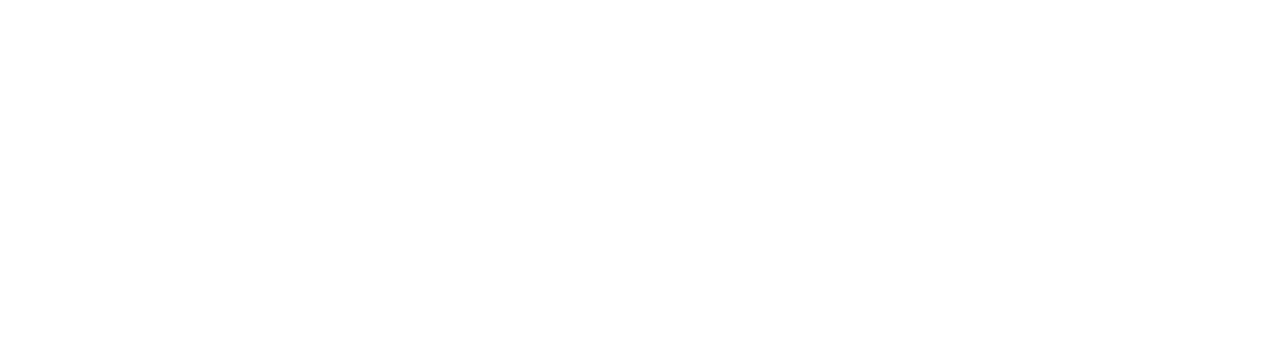
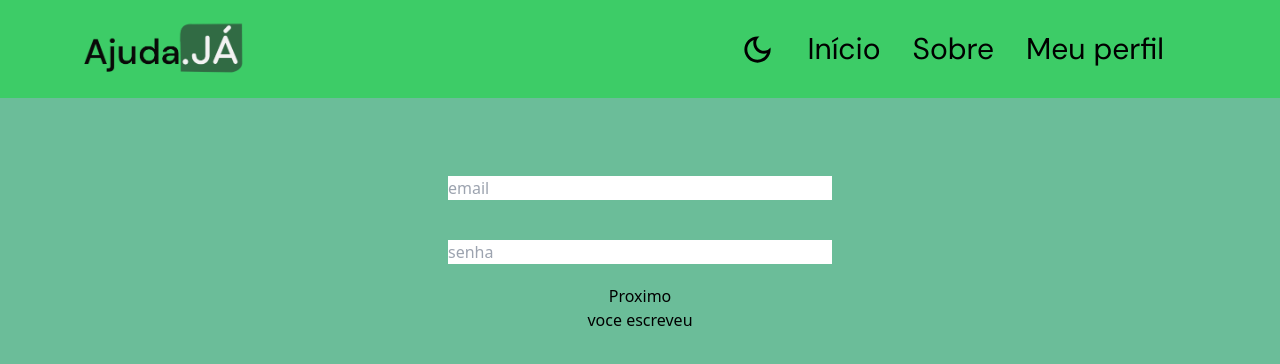
Before and after one commit to PedroVenchiarutti/ajudaJa-Project, a React (Vite) app: page /singup in a window 1280 px wide. Before the commit this address had no page. Shown: the top 364 px of the page. Built offline with nearby package versions, Linux system fonts and the light colour scheme.

Commit message:
Starting the singUp page

```diff
--- /dev/null
+++ b/src/Pages/SingUp And Login/SingUp/SingUp.jsx
@@ -0,0 +1,32 @@
+import React, {useState} from "react";
+import axios from "axios";
+
+import Header from "../../../Components/Header";
+
+const urlSingUp = 'https://ajudajaapi.herokuapp.com/api/public/register'
+
+
+
+
+
+export default function SingUp() {
+    const [name, setName] = useState('');
+    const [count, setCount] = useState(0);
+  return (
+<div>
+    <Header />
+    <div className="bg-firstBoxBg h-screen pt-24">
+        <div className="flex-col flex items-center">
+            <input type="text" value={name} onChange={()=> setName()} placeholder="email" className="max-w-3xl w-96 mt-20"/>
+            <input type="text" placeholder="senha" className="max-w-3xl w-96 mt-10"/>
+            <button className="mt-5" onClick={()=>setCount(count +1)}>
+                Proximo
+            </button>
+            <p>
+                voce escreveu {name}
+            </p>
+        </div>
+    </div>
+</div>
+  )
+}
--- a/src/Routes/index.jsx
+++ b/src/Routes/index.jsx
@@ -1,13 +1,14 @@
 import React from 'react';
 import { BrowserRouter as Router, Route, Routes } from 'react-router-dom';
 import HomePage from '../Pages/Homepages/Homepage';
+import SingUp from '../Pages/SingUp And Login/SingUp/SingUp';
 
 
 const RouterApp = () => (
   <Router>
     <Routes>
       <Route path="/" element={<HomePage />} />
-
+      <Route path='/singup' element={<SingUp/>} />
     </Routes>
   </Router>
 );
```
